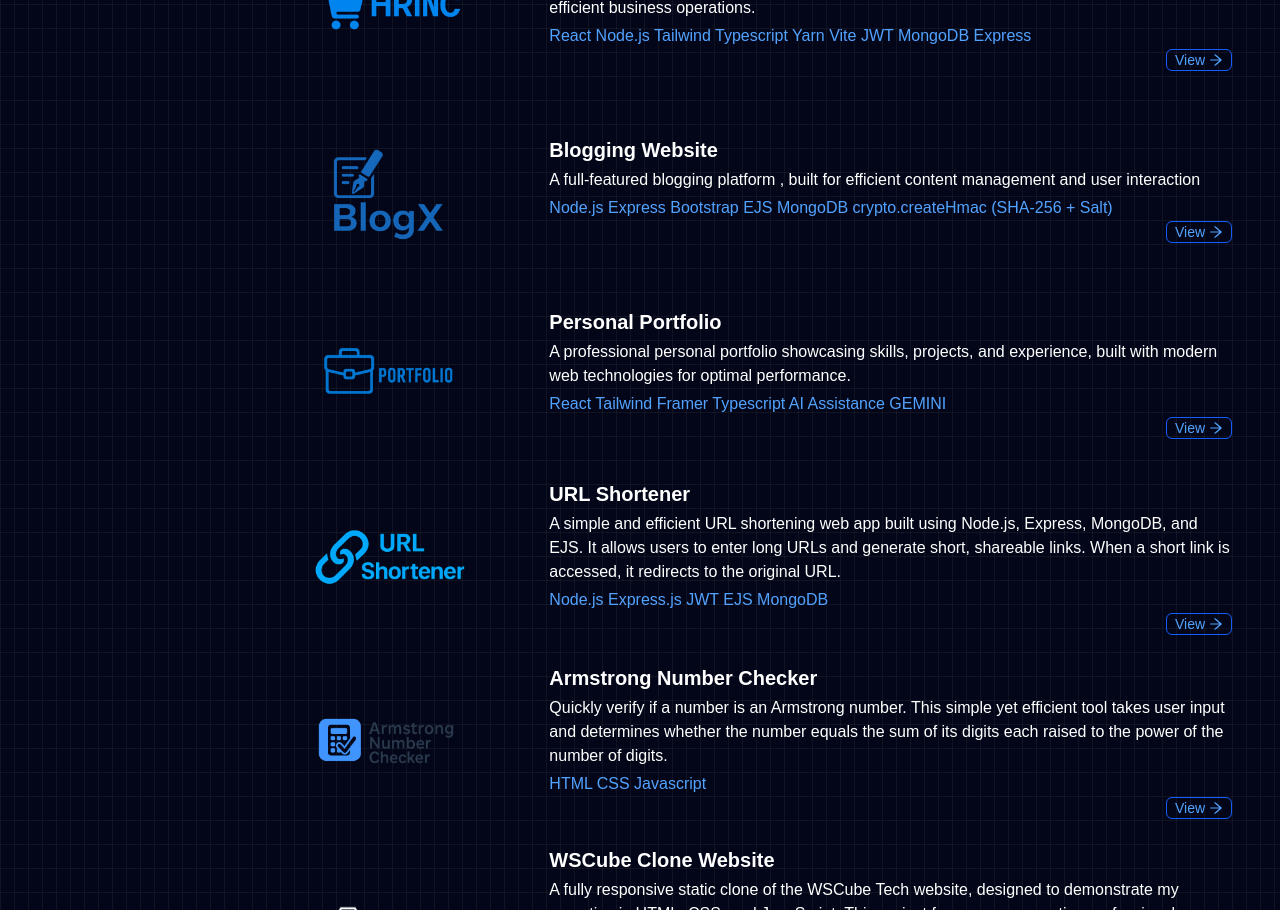
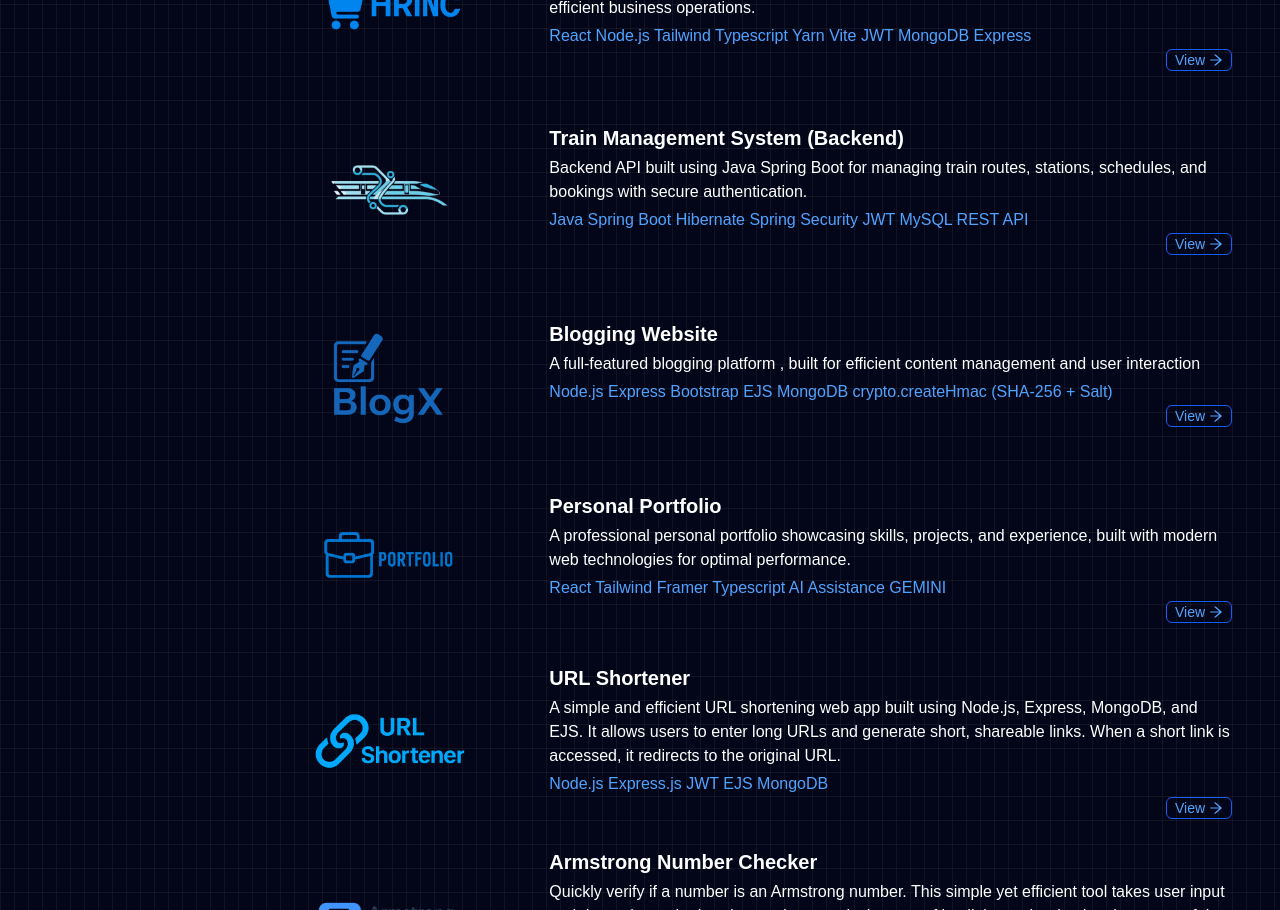
Before and after one commit to bipinstha07/portfolio, a React (Vite) app: page / in a window 1280 px wide. Shown: the part 1580-2490 px from the top of the page. Built offline with nearby package versions, Linux system fonts and the light colour scheme.

Commit message:
Project Update

```diff
--- a/src/component/project.tsx
+++ b/src/component/project.tsx
@@ -4,6 +4,7 @@ import clone from '../assets/webclone.png'
 import armstrong from  '../assets/armstrong.png'
 import portfolio from '../assets/portfolio.png'
 import blog from '../assets/blog.png'
+import train from '../assets/train.png'
 
 import { ArrowRightOutlined } from '@ant-design/icons'
 import { motion } from 'framer-motion'
@@ -19,6 +20,14 @@ function Project() {
             technology: "React Node.js Tailwind Typescript Yarn Vite JWT MongoDB Express",
             link:'null'
         },
+        {
+            title: "Train Management System (Backend)",
+            description: "Backend API built using Java Spring Boot for managing train routes, stations, schedules, and bookings with secure authentication.",
+            image: train,
+            technology: "Java Spring Boot Hibernate Spring Security JWT MySQL REST API",
+            link: "https://github.com/bipinstha07/TrainSystem"
+          },
+
         {
             title: "Blogging Website",
             description: "A full-featured blogging platform , built for efficient content management and user interaction",
```
Also changed, not shown: src/assets/train.png (added).
